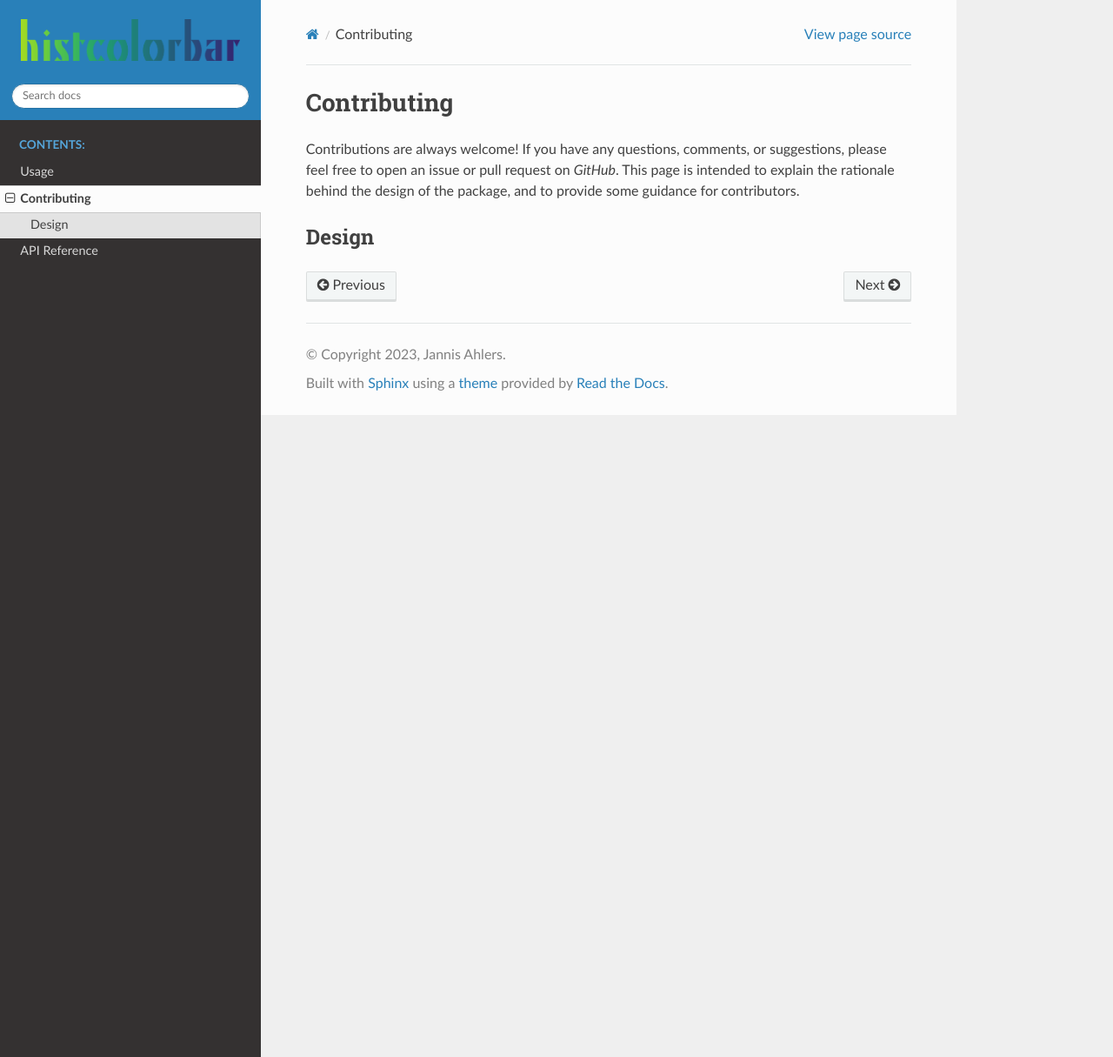
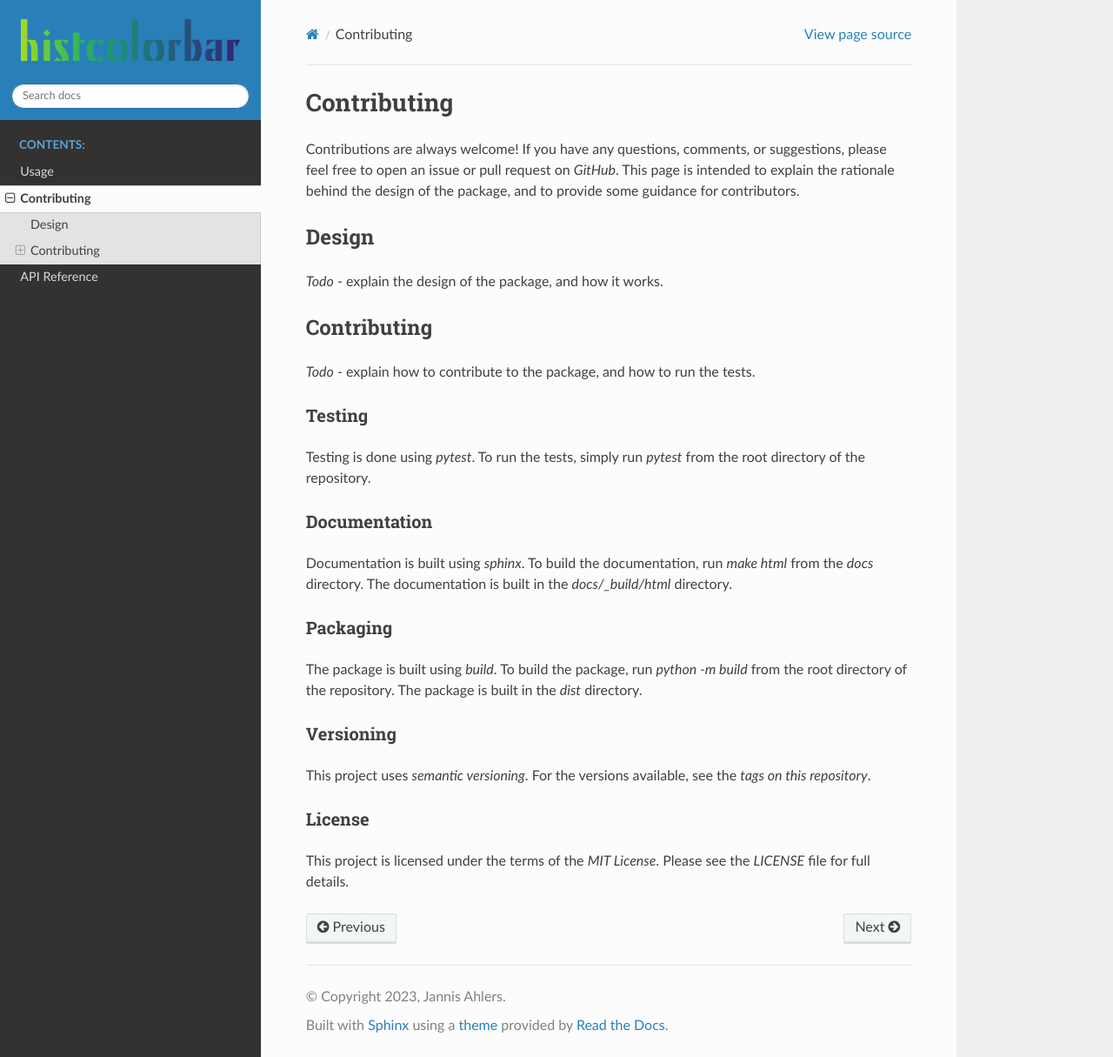
Before and after one commit to jnahlers/mpl-histcolorbar, a Sphinx documentation site: the page built from docs/contributing.rst, in a window 1280 px wide and 1215 px high. Shown: the whole window at 87% size. Built offline with Sphinx 7.4.7 and the Read the Docs theme 2.0.0, drawn with Linux system fonts in a browser that asks for light colours; pages that are not in the unit, such as notebooks, are missing from menus.

Commit message:
Start adding some notes on contributing

```diff
--- a/docs/contributing.rst
+++ b/docs/contributing.rst
@@ -10,3 +10,36 @@ some guidance for contributors.
 
 Design
 ------
+*Todo* - explain the design of the package, and how it works.
+
+Contributing
+------------
+*Todo* - explain how to contribute to the package, and how to run the tests.
+
+Testing
+~~~~~~~
+Testing is done using `pytest`. To run the tests, simply run `pytest` from the
+root directory of the repository.
+
+
+Documentation
+~~~~~~~~~~~~~
+Documentation is built using `sphinx`. To build the documentation, run
+`make html` from the `docs` directory. The documentation is built in the
+`docs/_build/html` directory.
+
+Packaging
+~~~~~~~~~
+The package is built using `build`. To build the package, run
+`python -m build` from the root directory of the repository. The package is
+built in the `dist` directory.
+
+Versioning
+~~~~~~~~~~
+This project uses `semantic versioning`. For the versions available, see the
+`tags on this repository`.
+
+License
+~~~~~~~
+This project is licensed under the terms of the `MIT License`.
+Please see the `LICENSE` file for full details.
```
